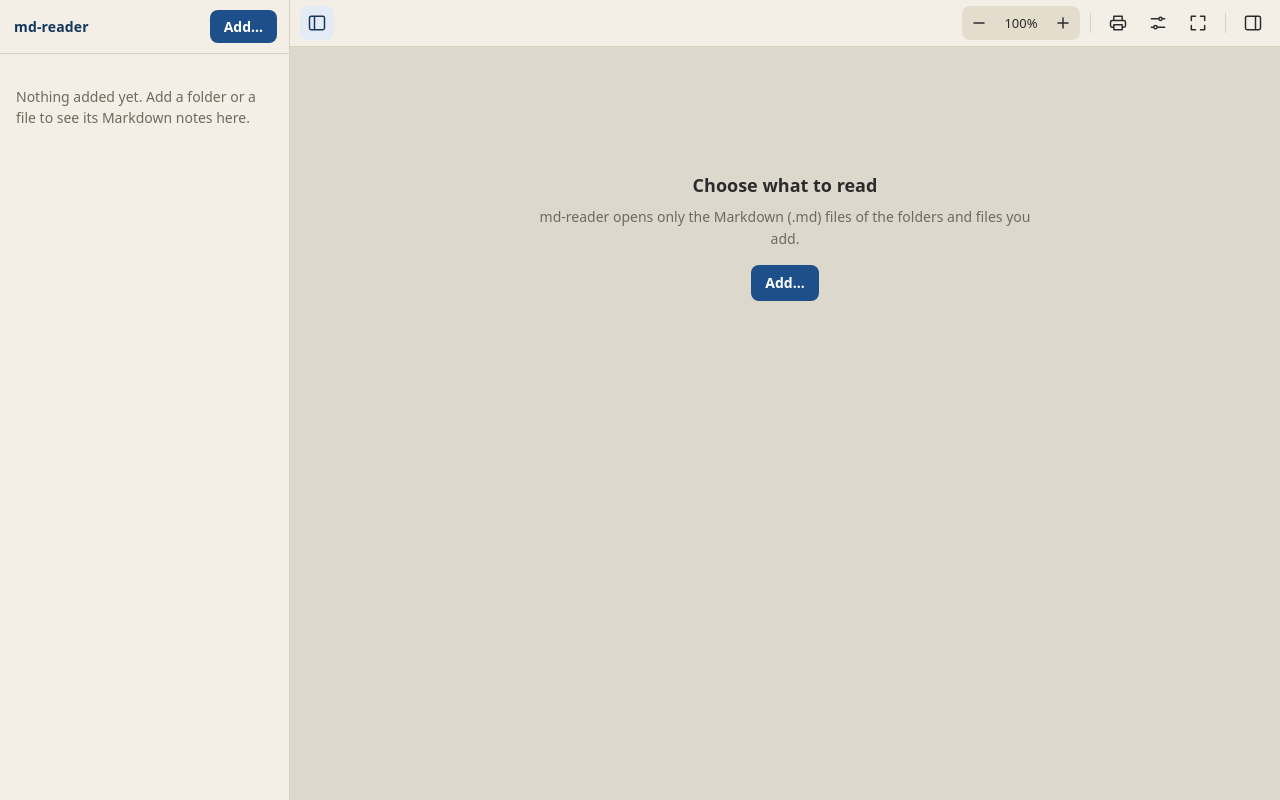
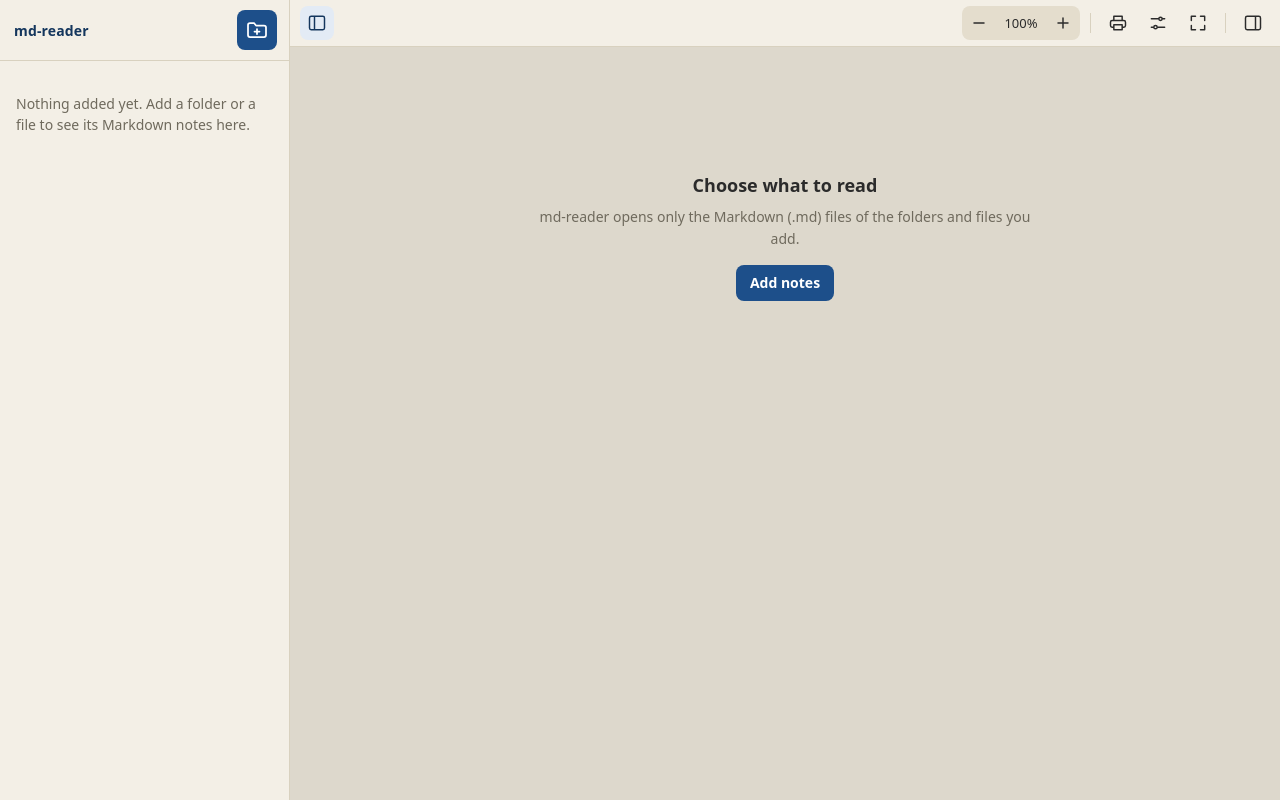
Before and after one commit to luis-serrano-l/md-reader, a website with bundled scripts: page public/index.html in a window 1280 px wide. Built offline with nearby package versions, Linux system fonts and the light colour scheme.

Commit message:
Sidebar: the Add button is an icon
The text was cut to "Add…"; the button now shows the folder with a plus,
larger than the same icon in a source's row. The welcome screen's button
says "Add notes".

```diff
--- a/public/app.css
+++ b/public/app.css
@@ -74,6 +74,10 @@ body { background: var(--desk); color: var(--ui-ink); font-family: var(--ui-font
            padding-top: env(safe-area-inset-top); padding-left: env(safe-area-inset-left); }
 .sidebar-head { display: flex; align-items: center; justify-content: space-between; gap: 8px; padding: 10px 12px 10px 14px;
                 border-bottom: 1px solid var(--ui-line); }
+/* The button that adds a source: the same icon as "folders of this repository", larger. */
+.icon-btn.add-btn { flex: none; width: 40px; height: 40px; background: var(--ui-accent); color: var(--ui-accent-ink); }
+.icon-btn.add-btn:hover, .icon-btn.add-btn:active { background: var(--ui-accent-hover); }
+.add-btn .icon { width: 24px; height: 24px; }
 .brand { font-weight: 700; color: var(--ui-head); letter-spacing: 0.01em; }
 .roots { overflow-y: auto; padding: 8px 6px calc(24px + env(safe-area-inset-bottom)); flex: 1; }
 .roots-empty { color: var(--ui-muted); padding: 10px; line-height: 1.5; }
--- a/public/app.js
+++ b/public/app.js
@@ -223,7 +223,7 @@ function showNotice(title, text, { error = false, action } = {}) {
 
 function showWelcome() {
   if (!state.roots.length) {
-    const add = el('button', { type: 'button', className: 'btn primary', textContent: 'Add…' });
+    const add = el('button', { type: 'button', className: 'btn primary', textContent: 'Add notes' });
     add.addEventListener('click', () => $('mdr-sources').showModal());
     showNotice('Choose what to read', 'md-reader opens only the Markdown (.md) files of the folders and files you add.', { action: add });
   } else showNotice('Pick a note', 'Choose a Markdown file from the list on the left.');
--- a/public/index.html
+++ b/public/index.html
@@ -20,7 +20,7 @@
     <aside class="sidebar" id="mdr-sidebar" aria-label="Sources">
       <div class="sidebar-head">
         <span class="brand">md-reader</span>
-        <button type="button" class="btn primary" id="mdr-add">Add…</button>
+        <button type="button" class="icon-btn add-btn" id="mdr-add" data-icon="folders" title="Add notes to read" aria-label="Add notes to read"></button>
       </div>
       <nav class="roots" id="mdr-roots"></nav>
     </aside>
```
Also changed, not shown: README.md.
